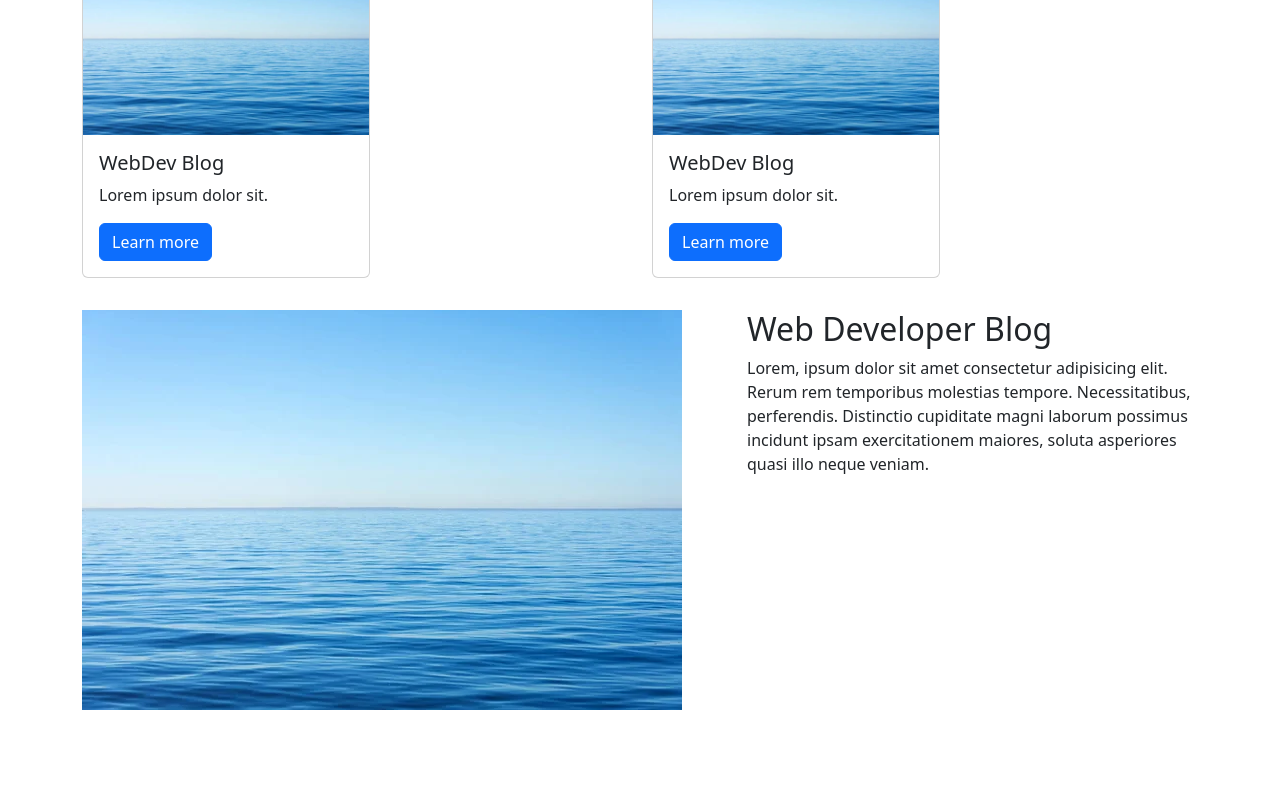
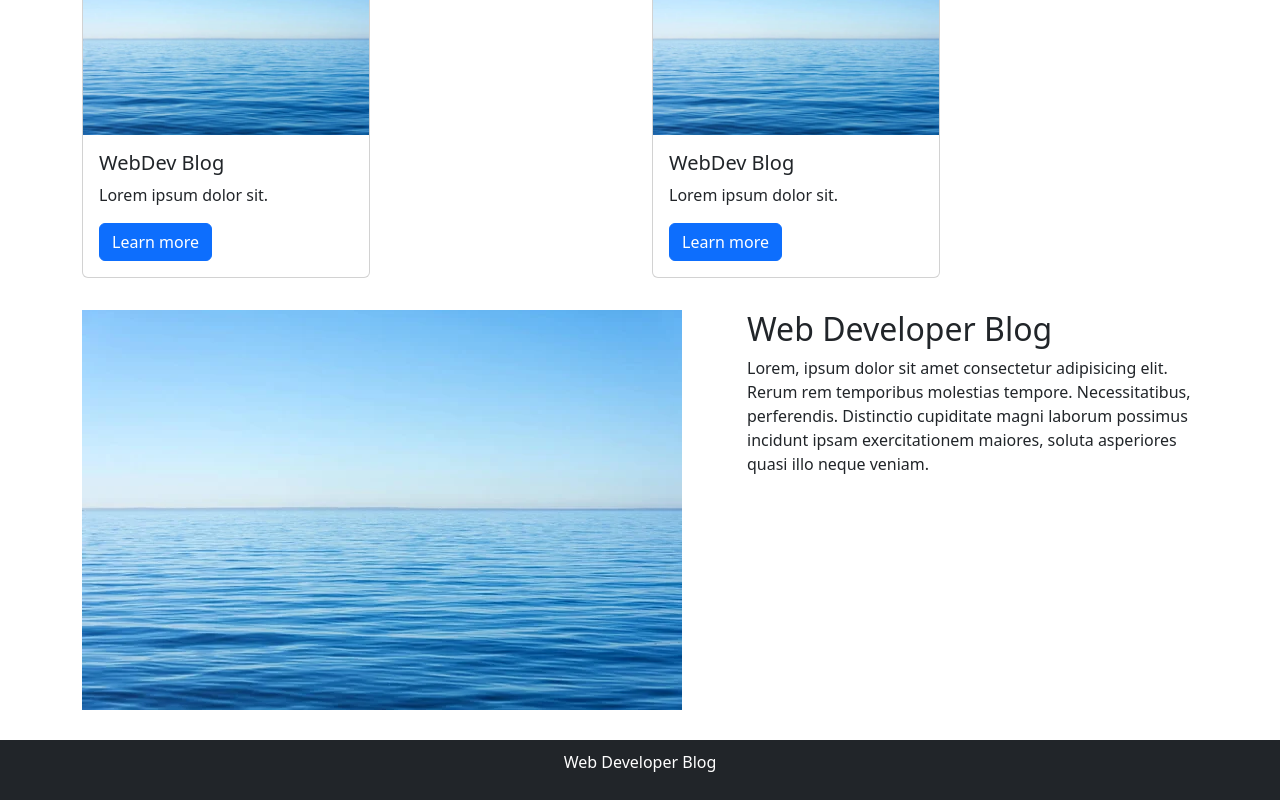
Before and after one commit to xSemuel/site_on_bootstrap, a React (Create React App) app: page / in a window 1280 px wide. Shown: the part 1470-2270 px from the top of the page. Built offline with nearby package versions, Linux system fonts and the light colour scheme.

Commit message:
fix: fixed color in footer component

```diff
--- a/src/components/Footer.js
+++ b/src/components/Footer.js
@@ -3,7 +3,7 @@ import { Container } from "react-bootstrap";
 
 export function Footer() {
     return (
-        <Container fluid style={{ backgrounColor: '#212529', color: '#fff'}}>
+        <Container fluid style={{background: 'rgba(var(--bs-dark-rgb)', color: '#fff'}}>
             <Container style={{ display: 'flex', justifyContent: 'center', padding: '10px'}}>
                 <p>Web Developer Blog</p>
             </Container>
```
